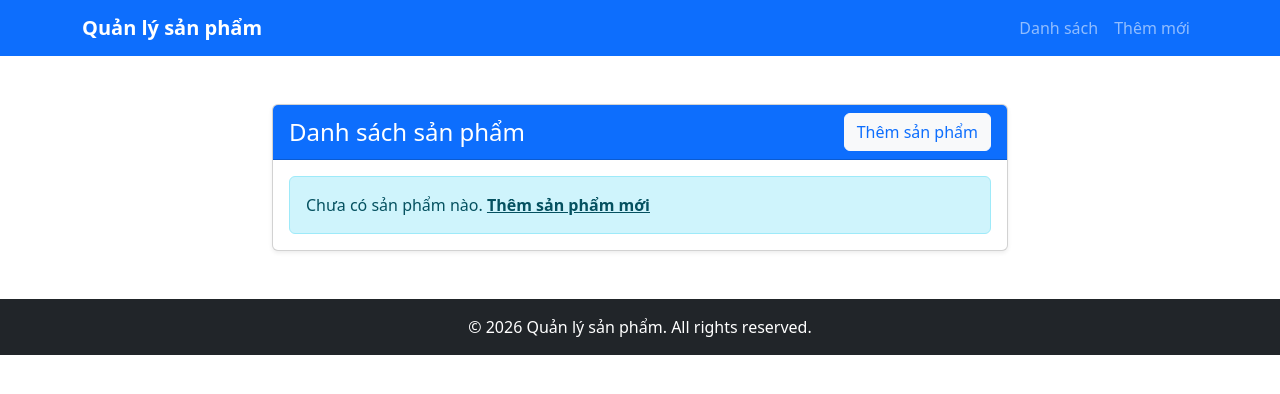
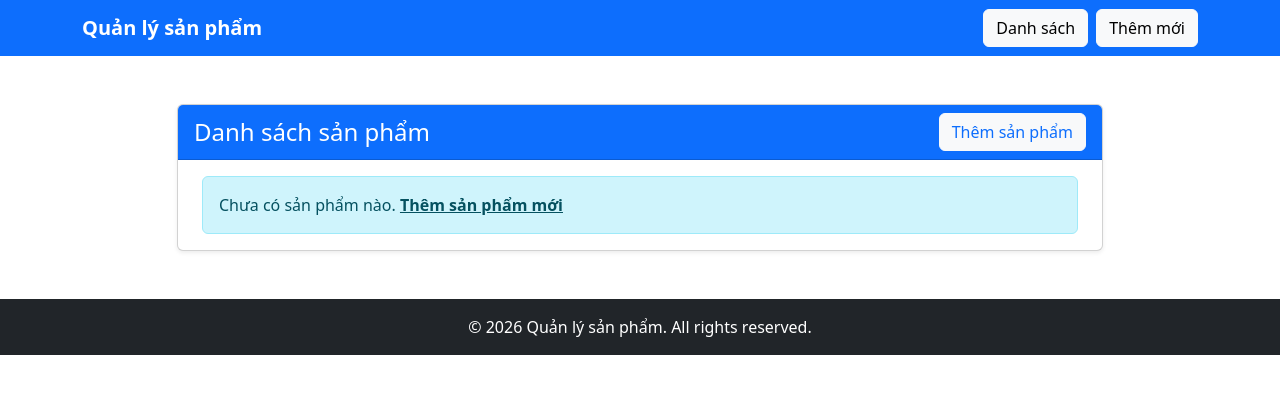
Before and after one commit to Galaxy-VN/COS340, a PHP site: page /product in a window 1280 px wide. Shown: the top 394 px of the page. Run offline with PHP 8.4, Linux system fonts and the light colour scheme; some libraries are stand-ins or nearby versions.

Commit message:
increase card witdh

```diff
--- a/app/views/layout/header.php
+++ b/app/views/layout/header.php
@@ -19,11 +19,11 @@
         </button>
         <div class="collapse navbar-collapse" id="navbarNav">
             <ul class="navbar-nav ms-auto">
-                <li class="nav-item">
-                    <a class="nav-link" href="/phamgiahuy/Product/list">Danh sách</a>
+                <li class="nav-item me-2">
+                    <a class="btn btn-light" href="/phamgiahuy/Product/list">Danh sách</a>
                 </li>
                 <li class="nav-item">
-                    <a class="nav-link" href="/phamgiahuy/Product/add">Thêm mới</a>
+                    <a class="btn btn-light" href="/phamgiahuy/Product/add">Thêm mới</a>
                 </li>
             </ul>
         </div>
--- a/app/views/product/list.php
+++ b/app/views/product/list.php
@@ -3,13 +3,13 @@
 
 <div class="container mt-5">
     <div class="row justify-content-center">
-        <div class="col-md-10 col-lg-8">
-            <div class="card shadow-sm">
-                <div class="card-header bg-primary text-white d-flex justify-content-between align-items-center">
-                    <h4 class="mb-0">Danh sách sản phẩm</h4>
-                    <a href="/phamgiahuy/Product/add" class="btn btn-light text-primary">Thêm sản phẩm</a>
-                </div>
-                <div class="card-body">
+<div class="col-md-12 col-lg-10">
+                <div class="card shadow-sm">
+                    <div class="card-header bg-primary text-white d-flex justify-content-between align-items-center">
+                        <h4 class="mb-0">Danh sách sản phẩm</h4>
+                        <a href="/phamgiahuy/Product/add" class="btn btn-light text-primary">Thêm sản phẩm</a>
+                    </div>
+                    <div class="card-body px-4">
                     <?php if (empty($products)): ?>
                         <div class="alert alert-info mb-0">
                             Chưa có sản phẩm nào. <a href="/phamgiahuy/Product/add" class="alert-link">Thêm sản phẩm mới</a>
```
